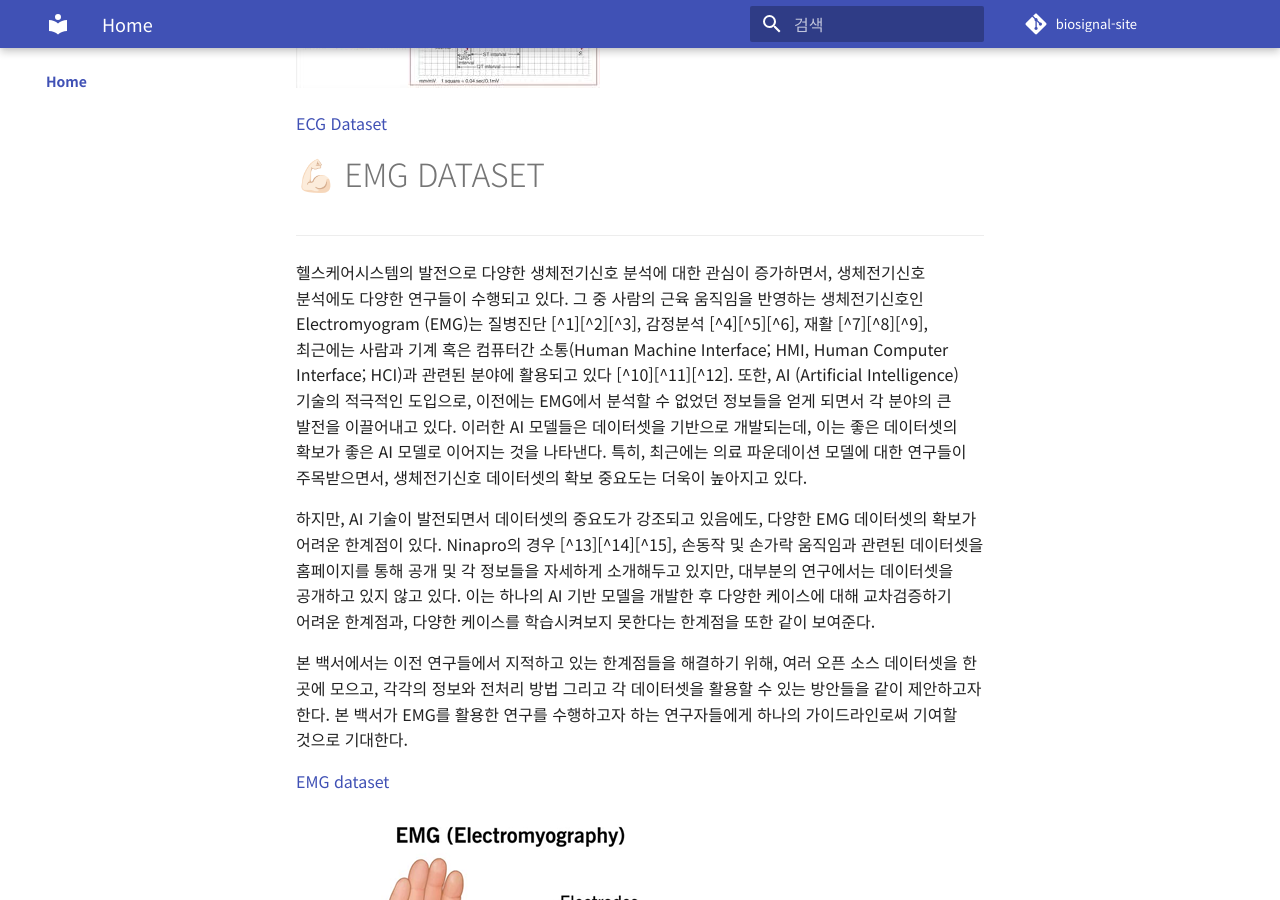
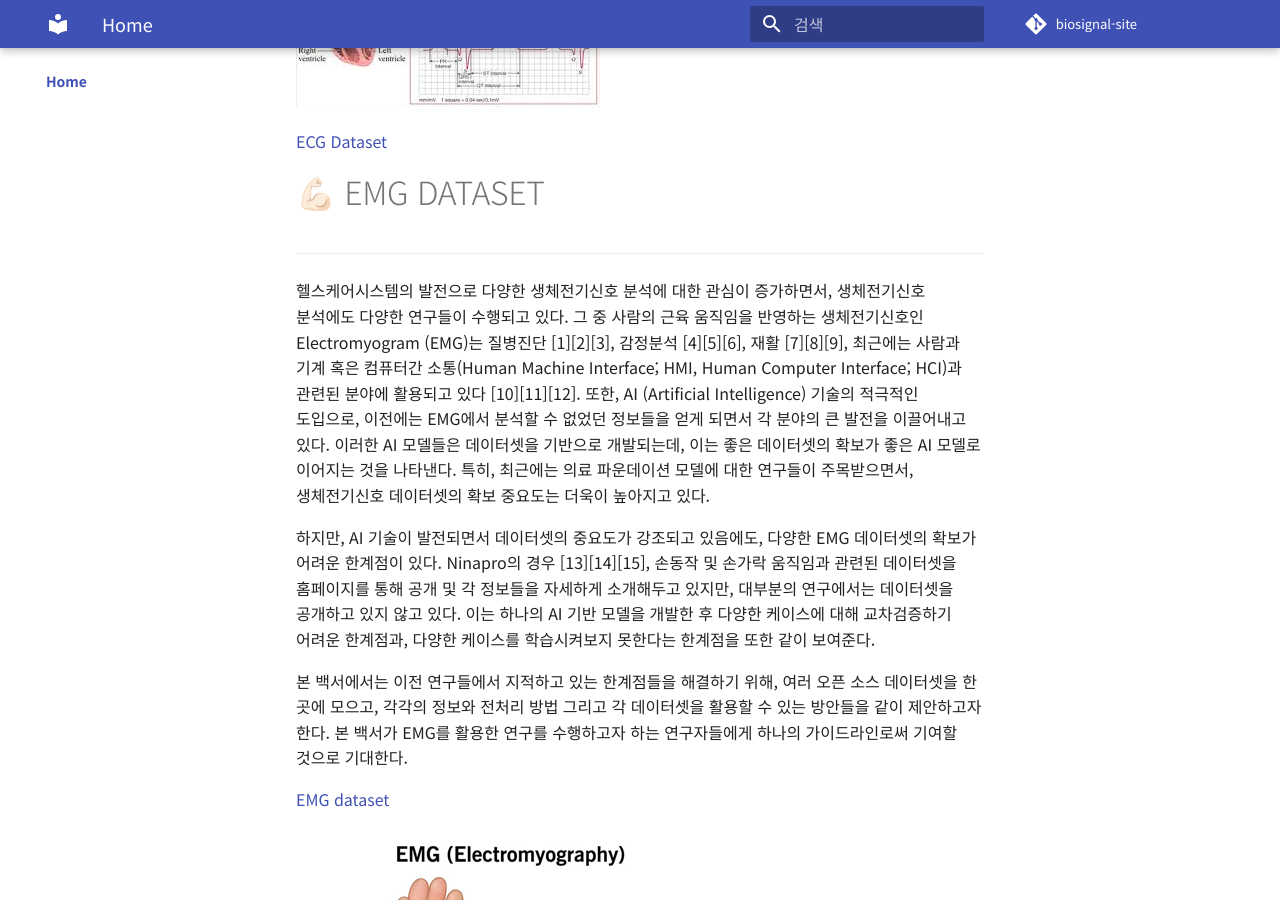
Before and after one commit to iwantjeonyeok/biosignal-site, an MkDocs documentation site: the page built from docs/index.md, in a window 1280 px wide and 900 px high, scrolled down 2971 px. Built offline with MkDocs 1.6.1 and Material for MkDocs 9.7.7, drawn with Linux system fonts in a browser that asks for light colours; comment, search, counter and statistics services are not loaded; some of the changed text lies outside the part shown.

```diff
--- a/docs/index.md
+++ b/docs/index.md
@@ -7,11 +7,11 @@
 자연어 처리 (Natural Language Processing, NLP)과 컴퓨터 비전(Computer Vision, CV) 분야에서는 다양한 연구를 뒷받침하는 대규모 공개 데이터셋이 이미 잘 구축되어 있습니다. 특히 최근에는 파운데이션 모델 개발이 활발해지면서, 대규모 데이터셋의 중요성이 더욱 부각되고 있습니다. 반면, 생체신호(Biosignal) 분야에서는 아직까지 대규모 데이터셋을 확보하기가 쉽지 않은 상황입니다. 이에 따라 최근의 연구들은 하나의 대규모 데이터셋에 집중하거나, 여러 개의 데이터셋을 통합하여 활용하는 방식을 채택하고 있습니다. 그러나 여러 데이터셋을 수집하고 그 구조와 특성을 이해하는 과정은 많은 시간과 노력이 필요하며, 특히 생체신호 연구를 처음 접하시는 연구자분들께는 진입 장벽이 매우 높을 수 있습니다.
     이러한 문제를 해소하고자, 본 페이지에서는 생체신호 유형별 기본 개요와 최신 연구 동향, 전처리 방식, 그리고 데이터셋별 상세 정보에 이르기까지 폭넓은 자료를 제공해 드리고자 합니다. 이를 통해 연구자분들께 생체신호 데이터셋을 보다 쉽고 효율적으로 탐색하고 활용하실 수 있도록 돕는 것을 목표로 하고 있습니다.
 
-    본 페이지에서 다루는 생체신호 데이터셋은 다음 세 가지를 포함합니다:
+본 페이지에서 다루는 생체신호 데이터셋은 다음 세 가지를 포함합니다:
 
-    - **뇌파 (EEG):** [🧠 EEG DATASET](eeg/)
-    - **심전도 (ECG):** [🫀 ECG DATASET](ecg/)
-    - **근전도 (EMG):** [💪🏻 EMG DATASET](emg/)
+- **뇌파 (EEG):** [🧠 EEG DATASET](eeg/)
+- **심전도 (ECG):** [🫀 ECG DATASET](ecg/)
+- **근전도 (EMG):** [💪🏻 EMG DATASET](emg/)
 
 
 # [🧠 EEG DATASET](eeg/)
@@ -52,9 +52,9 @@
 
 ---
 
-헬스케어시스템의 발전으로 다양한 생체전기신호 분석에 대한 관심이 증가하면서, 생체전기신호 분석에도 다양한 연구들이 수행되고 있다. 그 중 사람의 근육 움직임을 반영하는 생체전기신호인 Electromyogram (EMG)는 질병진단 [^1][^2][^3], 감정분석 [^4][^5][^6], 재활 [^7][^8][^9], 최근에는 사람과 기계 혹은 컴퓨터간 소통(Human Machine Interface; HMI, Human Computer Interface; HCI)과 관련된 분야에 활용되고 있다 [^10][^11][^12]. 또한, AI (Artificial Intelligence) 기술의 적극적인 도입으로, 이전에는 EMG에서 분석할 수 없었던 정보들을 얻게 되면서 각 분야의 큰 발전을 이끌어내고 있다. 이러한 AI 모델들은 데이터셋을 기반으로 개발되는데, 이는 좋은 데이터셋의 확보가 좋은 AI 모델로 이어지는 것을 나타낸다. 특히, 최근에는 의료 파운데이션 모델에 대한 연구들이 주목받으면서, 생체전기신호 데이터셋의 확보 중요도는 더욱이 높아지고 있다.
+헬스케어시스템의 발전으로 다양한 생체전기신호 분석에 대한 관심이 증가하면서, 생체전기신호 분석에도 다양한 연구들이 수행되고 있다. 그 중 사람의 근육 움직임을 반영하는 생체전기신호인 Electromyogram (EMG)는 질병진단 [1][2][3], 감정분석 [4][5][6], 재활 [7][8][9], 최근에는 사람과 기계 혹은 컴퓨터간 소통(Human Machine Interface; HMI, Human Computer Interface; HCI)과 관련된 분야에 활용되고 있다 [10][11][12]. 또한, AI (Artificial Intelligence) 기술의 적극적인 도입으로, 이전에는 EMG에서 분석할 수 없었던 정보들을 얻게 되면서 각 분야의 큰 발전을 이끌어내고 있다. 이러한 AI 모델들은 데이터셋을 기반으로 개발되는데, 이는 좋은 데이터셋의 확보가 좋은 AI 모델로 이어지는 것을 나타낸다. 특히, 최근에는 의료 파운데이션 모델에 대한 연구들이 주목받으면서, 생체전기신호 데이터셋의 확보 중요도는 더욱이 높아지고 있다.
 
-하지만, AI 기술이 발전되면서 데이터셋의 중요도가 강조되고 있음에도, 다양한 EMG 데이터셋의 확보가 어려운 한계점이 있다. Ninapro의 경우 [^13][^14][^15], 손동작 및 손가락 움직임과 관련된 데이터셋을 홈페이지를 통해 공개 및 각 정보들을 자세하게 소개해두고 있지만, 대부분의 연구에서는 데이터셋을 공개하고 있지 않고 있다. 이는 하나의 AI 기반 모델을 개발한 후 다양한 케이스에 대해 교차검증하기 어려운 한계점과, 다양한 케이스를 학습시켜보지 못한다는 한계점을 또한 같이 보여준다.
+하지만, AI 기술이 발전되면서 데이터셋의 중요도가 강조되고 있음에도, 다양한 EMG 데이터셋의 확보가 어려운 한계점이 있다. Ninapro의 경우 [13][14][15], 손동작 및 손가락 움직임과 관련된 데이터셋을 홈페이지를 통해 공개 및 각 정보들을 자세하게 소개해두고 있지만, 대부분의 연구에서는 데이터셋을 공개하고 있지 않고 있다. 이는 하나의 AI 기반 모델을 개발한 후 다양한 케이스에 대해 교차검증하기 어려운 한계점과, 다양한 케이스를 학습시켜보지 못한다는 한계점을 또한 같이 보여준다.
 
 본 백서에서는 이전 연구들에서 지적하고 있는 한계점들을 해결하기 위해, 여러 오픈 소스 데이터셋을 한 곳에 모으고, 각각의 정보와 전처리 방법 그리고 각 데이터셋을 활용할 수 있는 방안들을 같이 제안하고자 한다. 본 백서가 EMG를 활용한 연구를 수행하고자 하는 연구자들에게 하나의 가이드라인로써 기여할 것으로 기대한다.
 
```
